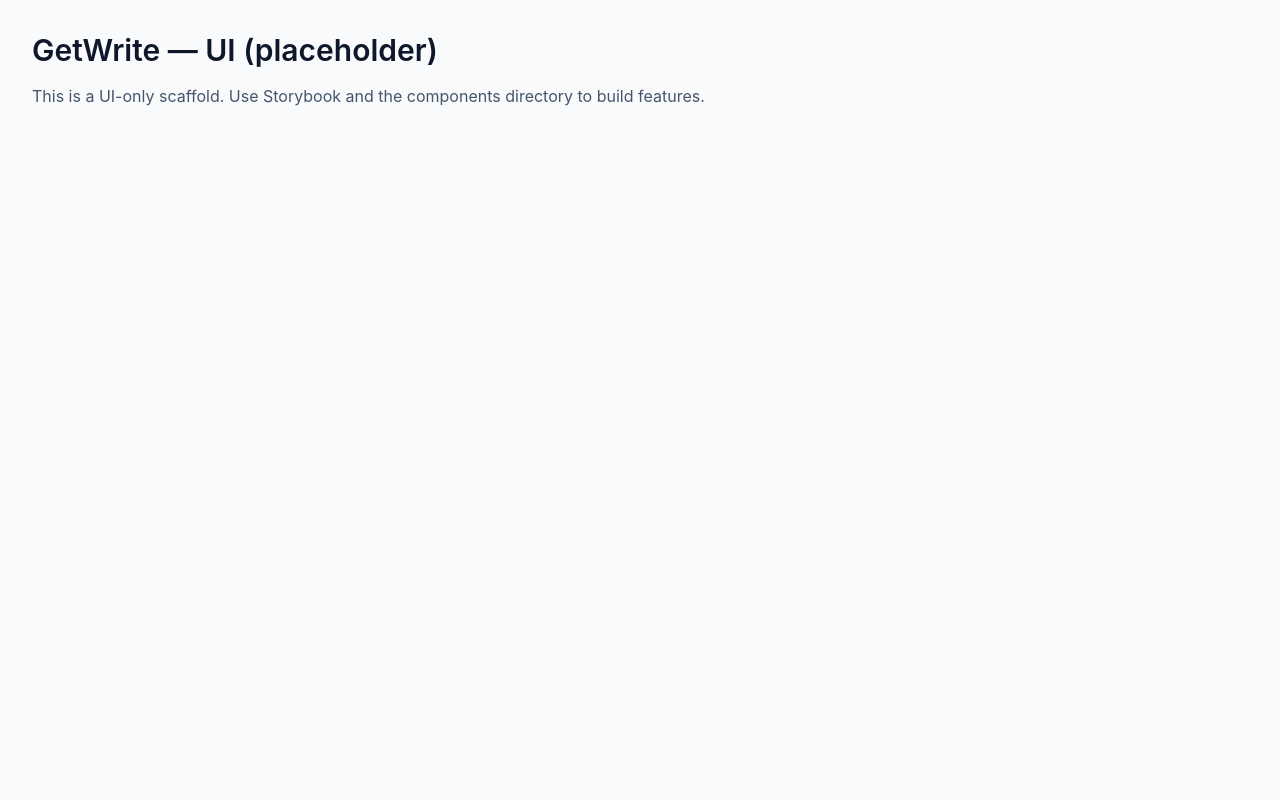
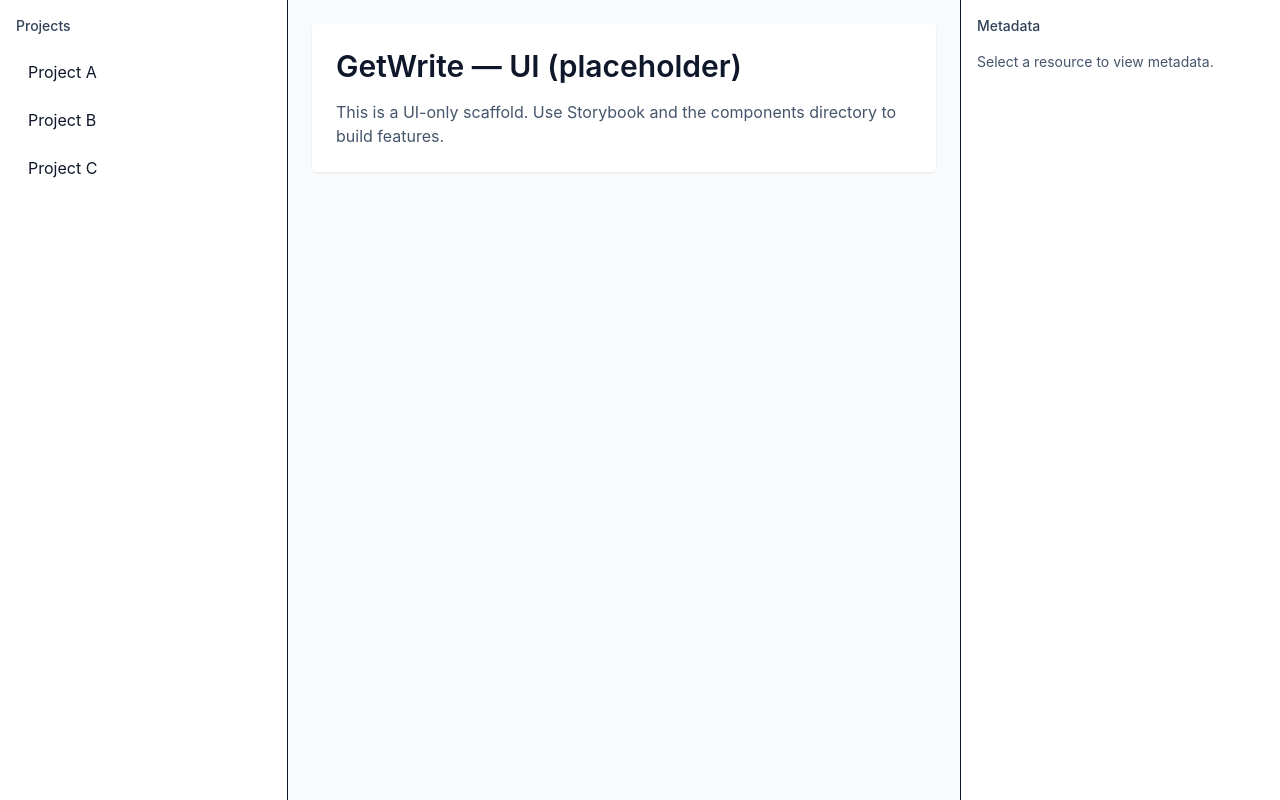
Before and after one commit to paradoxinversion/getwrite, a Next.js app in the folder frontend/: page / in a window 1280 px wide. Built offline with nearby package versions, Linux system fonts and the light colour scheme.

Commit message:
feat(layout): add AppShell component and wire into homepage (T008)

```diff
--- a/frontend/app/page.tsx
+++ b/frontend/app/page.tsx
@@ -1,8 +1,10 @@
 import React from "react";
+import AppShell from "../components/Layout/AppShell";
 
 export default function Home() {
     return (
-        <main className="p-8">
+        <AppShell>
+            <div>
                 <h1 className="text-3xl font-semibold">
                     GetWrite — UI (placeholder)
                 </h1>
@@ -10,6 +12,7 @@ export default function Home() {
                     This is a UI-only scaffold. Use Storybook and the components
                     directory to build features.
                 </p>
-        </main>
+            </div>
+        </AppShell>
     );
 }
--- /dev/null
+++ b/frontend/components/Layout/AppShell.tsx
@@ -0,0 +1,50 @@
+import React from "react";
+
+export default function AppShell({ children }: { children?: React.ReactNode }) {
+    return (
+        <div className="min-h-screen flex bg-slate-50 text-slate-900">
+            <aside className="w-72 bg-white border-r p-4">
+                <div className="text-sm font-medium text-slate-700 mb-4">
+                    Projects
+                </div>
+                <div className="space-y-2">
+                    <div className="px-3 py-2 rounded hover:bg-slate-100">
+                        Project A
+                    </div>
+                    <div className="px-3 py-2 rounded hover:bg-slate-100">
+                        Project B
+                    </div>
+                    <div className="px-3 py-2 rounded hover:bg-slate-100">
+                        Project C
+                    </div>
+                </div>
+            </aside>
+
+            <main className="flex-1 p-6">
+                <div className="max-w-6xl mx-auto">
+                    <div className="bg-white rounded shadow-sm p-6">
+                        {children ?? (
+                            <div>
+                                <h2 className="text-2xl font-semibold">
+                                    Work Area
+                                </h2>
+                                <p className="mt-2 text-sm text-slate-600">
+                                    Placeholder editor and views go here.
+                                </p>
+                            </div>
+                        )}
+                    </div>
+                </div>
+            </main>
+
+            <aside className="w-80 bg-white border-l p-4">
+                <div className="text-sm font-medium text-slate-700 mb-4">
+                    Metadata
+                </div>
+                <div className="text-sm text-slate-600">
+                    Select a resource to view metadata.
+                </div>
+            </aside>
+        </div>
+    );
+}
```
Also changed, not shown: 1 other file (tests, documents, lock files or other folders). Lines whose indentation alone changed are shown as unchanged.
